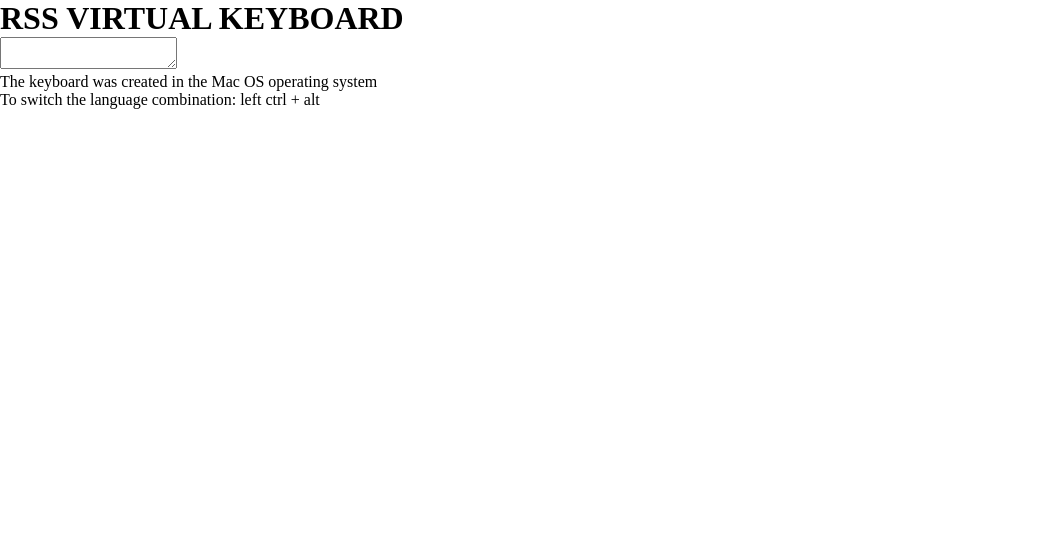
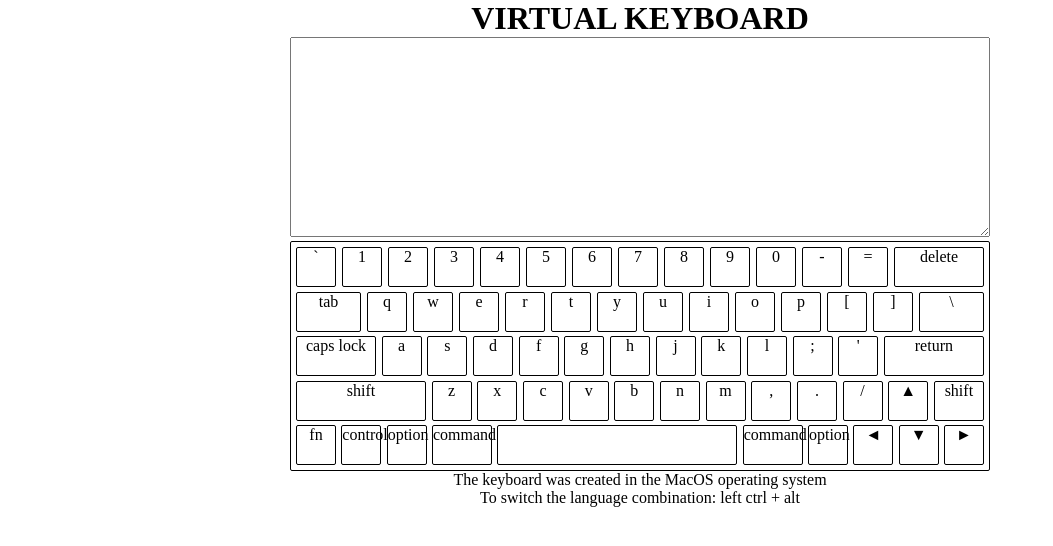
Before and after one commit to Edek92/Virtual-Keyboard, a website built with webpack: page index.html in a window 1280 px wide. Shown: the whole page, without its empty margins (0-1053 px from the left). Built offline with nearby package versions, Linux system fonts and the light colour scheme.

Commit message:
feat: add keyboard arcitecture

```diff
--- /dev/null
+++ b/src/sass/_keyboard.sass
@@ -0,0 +1,53 @@
+.keyboard
+    margin: 0 auto
+    width: 700px
+
+.title
+    text-align: center
+
+.textarea
+    width: 100%
+    min-height: 200px
+
+.buttons-area
+    height: 230px
+    padding: 5px
+    display: flex
+    flex-direction: column
+    justify-content: space-between
+    border: #000000 solid 1px
+    border-radius: 2px
+
+.row
+    display: flex
+    justify-content: space-between
+
+.button
+    width: 40px
+    height: 40px
+    border: #000000 solid 1px
+    border-radius: 2px
+    text-align: center
+    vertical-align: middle
+    cursor: pointer
+    &__delete
+        width: 90px
+    &__tab
+        width: 65px
+    &__\\
+        width: 65px
+    &__caps-lock
+        width: 80px
+    &__return
+        width: 100px
+    &__shift
+        width: 130px
+        &_right
+            width: 50px
+    &__command
+        width: 60px
+    &__space
+        width: 240px
+
+.footer
+    text-align: center
--- a/src/sass/style.sass
+++ b/src/sass/style.sass
@@ -4,3 +4,4 @@
 	padding: 0
 
 @import './variables'
+@import './keyboard'
--- a/src/script.js
+++ b/src/script.js
@@ -2,5 +2,7 @@
 import './sass/style.sass';
 
 import Creator from './scripts/wrappers';
+import CreatorOfButtons from './scripts/buttons';
 
 Creator();
+CreatorOfButtons();
--- /dev/null
+++ b/src/scripts/buttons.js
@@ -0,0 +1,82 @@
+const rows = document.querySelectorAll('.row');
+
+const firstRowButtons = [['`', '~', ']', '['], ['1', '!', '1', '!'], ['2', '@', '2', '"'], ['3', '#', '3', '№'], ['4', '$', '4', '%'],
+  ['5', '%', '5', ':'], ['6', '^', '6', ','], ['7', '&', '7', '.'], ['8', '*', '8', ';'], ['9', '(', '9', '('], ['0', ')', '0', ')'],
+  ['-', '_', '-', '_'], ['=', '+', '=', '+'], ['delete', 'delete', 'delete', 'delete']];
+
+const secondRowButtons = [['tab', 'tab', 'tab', 'tab'], ['q', 'Q', 'й', 'Й'], ['w', 'W', 'ц', 'Ц'], ['e', 'E', 'у', 'У'], ['r', 'R', 'к', 'К'],
+  ['t', 'T', 'е', 'Е'], ['y', 'Y', 'н', 'Н'], ['u', 'U', 'г', 'Г'], ['i', 'I', 'ш', 'Ш'], ['o', 'O', 'ў', 'Ў'], ['p', 'P', 'з', 'З'],
+  ['[', '{', 'х', 'Х'], [']', '}', '\'', '\''], ['\\', '|', 'ё', 'Ё']];
+
+const thirdRowButtons = [['caps lock', 'caps lock', 'caps lock', 'caps lock'], ['a', 'A', 'ф', 'Ф'], ['s', 'S', 'ы', 'Ы'], ['d', 'D', 'в', 'В'],
+  ['f', 'F', 'а', 'А'], ['g', 'G', 'п', 'П'], ['h', 'H', 'р', 'Р'], ['j', 'J', 'о', 'О'], ['k', 'K', 'л', 'Л'], ['l', 'L', 'д', 'Д'],
+  [';', ':', 'ж', 'Ж'], ['\'', '"', 'э', 'Э'], ['return', 'return', 'return', 'return']];
+
+const fourthRowButtons = [['shift', 'shift', 'shift', 'shift'], ['z', 'Z', 'я', 'Я'], ['x', 'X', 'ч', 'Ч'], ['c', 'C', 'с', 'С'], ['v', 'V', 'м', 'М'],
+  ['b', 'B', 'i', 'I'], ['n', 'N', 'т', 'Т'], ['m', 'M', 'ь', 'Ь'], [',', '<', 'б', 'Б'], ['.', '>', 'ю', 'Ю'], ['/', '?', '/', '?'], ['▲', '▲', '▲', '▲'],
+  ['shift', 'shift', 'shift', 'shift']];
+
+const fifthRowButtons = [['fn', 'fn', 'fn', 'fn'], ['control', 'control', 'control', 'control'], ['option', 'option', 'option', 'option'],
+  ['command', 'command', 'command', 'command'], ['space', 'space', 'space', 'space'], ['command', 'command', 'command', 'command'],
+  ['option', 'option', 'option', 'option'], ['◄', '◄', '◄', '◄'], ['▼', '▼', '▼', '▼'], ['►', '►', '►', '►']];
+
+class CreatorOfFirstRowButtons {
+  constructor(parent, symbolsList, iterator, whatCase = 'lower', language = 'en') {
+    this.parent = parent;
+    this.symbolsList = symbolsList;
+    this.iterator = iterator;
+    this.whatCase = whatCase;
+    this.language = language;
+    this.symbolInList = 0;
+    this.searchSymbol();
+  }
+
+  buttonCreator() {
+    const elem = document.createElement('div');
+    const children = this.parent.childNodes;
+    elem.classList.add('button', `button__${this.symbolsList[this.iterator][this.symbolInList]}`.replace(/ /ig, '-'));
+    children.forEach((e) => {
+      if (e.className === `button button__${this.symbolsList[this.iterator][this.symbolInList]}`) {
+        elem.classList.add(`button__${this.symbolsList[this.iterator][this.symbolInList]}_right`);
+      }
+    });
+    if (this.symbolsList[this.iterator][this.symbolInList] !== 'space') {
+      elem.textContent = this.symbolsList[this.iterator][this.symbolInList];
+    }
+    this.parent.append(elem);
+  }
+
+  searchSymbol() {
+    if (this.whatCase === 'lower' && this.language === 'en') {
+      this.symbolInList = 0;
+    } if (this.whatCase === 'upper' && this.language === 'en') {
+      this.symbolInList = 1;
+    } if (this.whatCase === 'lower' && this.language === 'bel') {
+      this.symbolInList = 2;
+    } if (this.whatCase === 'upper' && this.language === 'bel') {
+      this.symbolInList = 3;
+    }
+  }
+}
+
+for (let i = 0; i < 14; i += 1) {
+  new CreatorOfFirstRowButtons(rows[0], firstRowButtons, i, 'lower').buttonCreator();
+}
+
+for (let i = 0; i < 14; i += 1) {
+  new CreatorOfFirstRowButtons(rows[1], secondRowButtons, i, 'lower').buttonCreator();
+}
+
+for (let i = 0; i < 13; i += 1) {
+  new CreatorOfFirstRowButtons(rows[2], thirdRowButtons, i, 'lower').buttonCreator();
+}
+
+for (let i = 0; i < 13; i += 1) {
+  new CreatorOfFirstRowButtons(rows[3], fourthRowButtons, i, 'lower').buttonCreator();
+}
+
+for (let i = 0; i < 10; i += 1) {
+  new CreatorOfFirstRowButtons(rows[4], fifthRowButtons, i, 'lower').buttonCreator();
+}
+
+export default CreatorOfFirstRowButtons;
--- a/src/scripts/wrappers.js
+++ b/src/scripts/wrappers.js
@@ -10,7 +10,7 @@
       this.addClass('keyboard');
     } else if (this.parent.className === 'keyboard') {
       for (let i = 0; i <= 5; i += 1) {
-        this.addClass('keyboard__wrapper', i);
+        this.addClass('wrapper', i);
       }
     }
   }
@@ -19,21 +19,21 @@
     if (num === undefined) {
       this.createElem('div', className);
     } else if (num === 0) {
-      this.createElem('h1', className, 'keyboard__title', 'RSS VIRTUAL KEYBOARD');
+      this.createElem('h1', className, 'title', 'VIRTUAL KEYBOARD');
     } else if (num === 1) {
-      this.createElem('textarea', className, 'keyboard__textarea');
+      this.createElem('textarea', className, 'textarea');
     } else if (num === 2) {
-      this.createElem('div', className, 'keyboard__buttons');
-      const workField = document.querySelector('.keyboard__buttons');
+      this.createElem('div', className, 'buttons-area');
+      const workField = document.querySelector('.buttons-area');
       for (let i = 0; i < 5; i += 1) {
         const row = document.createElement('div');
         row.classList.add('row', `${i + 1}-row`);
         workField.append(row);
       }
     } else if (num === 3) {
-      this.createElem('div', className, 'keyboard__label', 'The keyboard was created in the Mac OS operating system');
+      this.createElem('div', className, 'footer', 'The keyboard was created in the MacOS operating system');
     } else if (num === 4) {
-      this.createElem('div', className, 'change-language', 'To switch the language combination: left ctrl + alt');
+      this.createElem('div', className, 'footer', 'To switch the language combination: left ctrl + alt');
     }
   }
 
```
